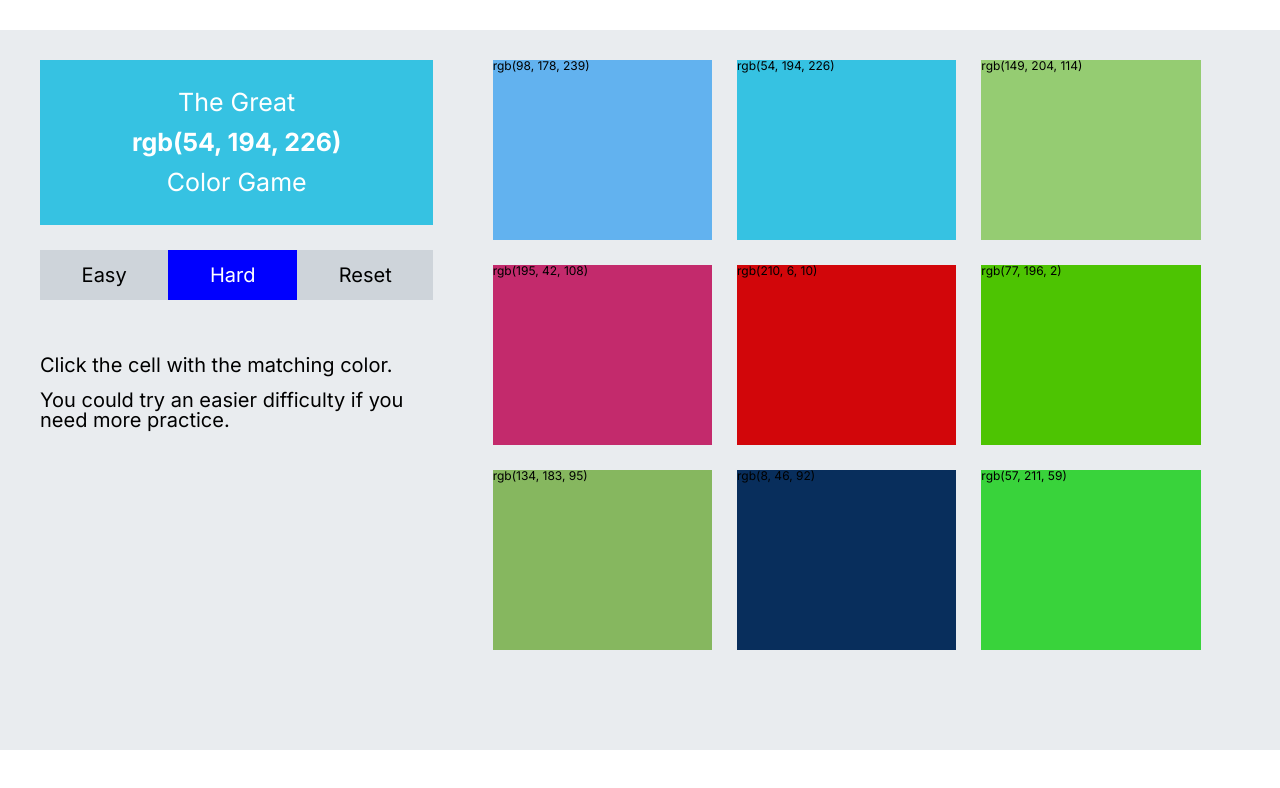
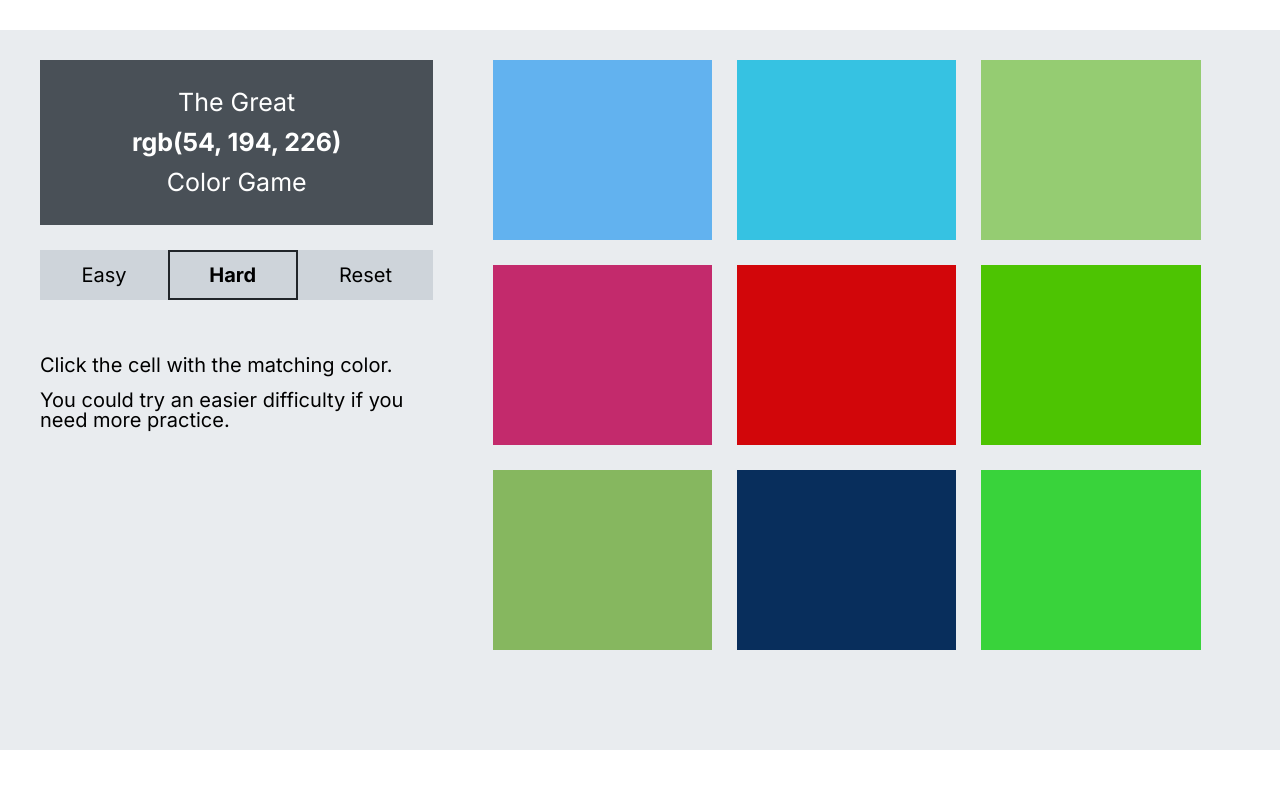
Before and after one commit to JulianSegunderaBass/color-game-angular, an Angular app: page / in a window 1280 px wide. Shown: the top 788 px of the page. Built offline with nearby package versions, Linux system fonts and the light colour scheme.

Commit message:
Style additions

```diff
--- a/src/app/app.component.ts
+++ b/src/app/app.component.ts
@@ -70,9 +70,7 @@ export class AppComponent implements OnInit {
 
   onGameFinish(status: string) {
     this.gameResult = status;
-    // console.log(this.gameResult);
     this.counter = this.colorList.length;
-    console.log(this.counter);
   }
 
   ngOnInit(): void {
--- a/src/app/components/cell-grid.component.ts
+++ b/src/app/components/cell-grid.component.ts
@@ -3,7 +3,7 @@ import { Component, EventEmitter, Input, OnInit, Output } from "@angular/core";
 @Component({
   selector: 'cell-grid',
   template: `
-    <div class="grid-container" *ngIf="gameStatus === ''; else winningBlocks">
+    <div class="grid-container" *ngIf="gameStatus === ''; else evenBlocks">
       <color-cell
         *ngFor="let color of colorList"
         [cellColor]="color"
@@ -13,7 +13,7 @@ import { Component, EventEmitter, Input, OnInit, Output } from "@angular/core";
         (decrementCounter)="onDecrementCounter()">
       </color-cell>
     </div>
-    <ng-template #winningBlocks>
+    <ng-template #evenBlocks>
       <div class="grid-container">
         <color-cell
           *ngFor="let color of colorList"
--- a/src/app/components/color-cell.component.ts
+++ b/src/app/components/color-cell.component.ts
@@ -7,7 +7,6 @@ import { Component, EventEmitter, Input, Output } from "@angular/core";
       [ngStyle]="{'background': cellColor}"
       [ngClass]="{'hidden': cellHidden}"
       (click)="onSelectCell()">
-      {{ cellColor }}
     </div>
   `,
   styles: [`
--- a/src/app/components/game-control.component.ts
+++ b/src/app/components/game-control.component.ts
@@ -3,7 +3,7 @@ import { Component, EventEmitter, Input, OnInit, Output } from "@angular/core";
 @Component({
   selector: 'game-control',
   template: `
-    <div class="headline" [ngStyle]="{'background-color': winningColor}">
+    <div class="headline" [ngStyle]="{'background-color': gameStatus === 'win' ? winningColor : ''}">
       <p>The Great</p>
       <p class="current-color">{{ winningColor }}</p>
       <p>Color Game</p>
--- a/src/styles.css
+++ b/src/styles.css
@@ -1,3 +1,12 @@
+:root {
+  --container-bg: #e9ecef;
+  --headline-bg: #495057;
+  --control: #ced4da;
+  --control-hover: #adb5bd;
+  --control-active: #495057;
+  --control-border: #212529;
+}
+
 * {
   padding: 0;
   margin: 0;
@@ -14,7 +23,7 @@ body {
   max-width: 1300px;
   height: 90vh;
   margin: 3rem auto;
-  background-color: #e9ecef;
+  background-color: var(--container-bg);
   font-family: 'Inter', sans-serif;
 }
 .board-content {
@@ -36,7 +45,7 @@ game-control {
 }
 .headline {
   font-size: 2.5rem;
-  background-color: blue;
+  background-color: var(--headline-bg);
   text-align: center;
   padding: 3rem;
   display: flex;
@@ -55,15 +64,22 @@ game-control {
   font-size: 2rem;
 }
 .controls p {
-  background-color: #ced4da;
+  background-color: var(--control);
   padding: 1.5rem 2rem;
   flex-grow: 1;
   text-align: center;
   cursor: pointer;
+  transition: all 0.2s ease;
+}
+.controls p:hover {
+  background-color: var(--control-hover);
+}
+.controls p:active {
+  background-color: var(--control-active);
 }
 .controls p.active {
-  background-color: blue;
-  color: white;
+  box-shadow: inset 0 0 0 2px var(--control-border);
+  font-weight: 700;
 }
 .end-message {
   font-weight: 700;
@@ -94,7 +110,12 @@ game-control {
   height: 18rem;
   /* width: 16rem; */
   cursor: pointer;
+  transition: all 0.3s ease;
 }
 .color-cell.hidden {
-  display: none;
+  height: 0;
+  width: 0;
 }
+.color-cell:hover {
+  transform: scale(105%);
+}
```
